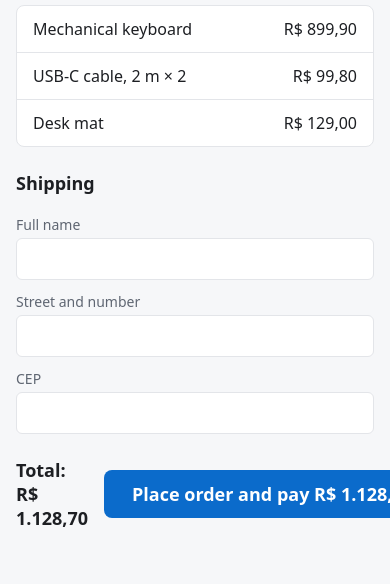
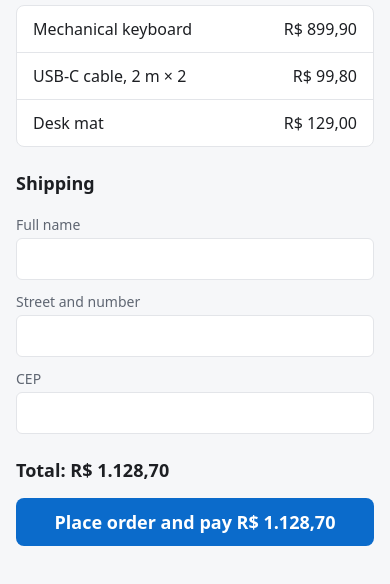
Before and after one commit to oMatheusmol/maestro-sandbox, a website built with Vite: page web/index.html in a window 390 px wide. Shown: the part 160-744 px from the top of the page. Built offline with nearby package versions, Linux system fonts and the light colour scheme.

Commit message:
fix: prevent checkout button text from being cut off on narrow screens

```diff
--- a/web/styles.css
+++ b/web/styles.css
@@ -142,6 +142,20 @@ h2 {
   cursor: pointer;
 }
 
+@media (max-width: 600px) {
+  .actions {
+    flex-direction: column;
+    align-items: stretch;
+  }
+
+  .pay {
+    white-space: normal;
+    height: auto;
+    padding: 12px 28px;
+    flex-shrink: 1;
+  }
+}
+
 .pay:disabled {
   opacity: 0.6;
   cursor: default;
```
